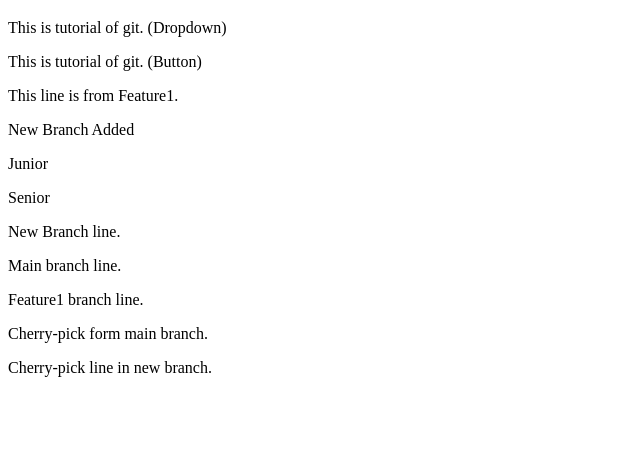
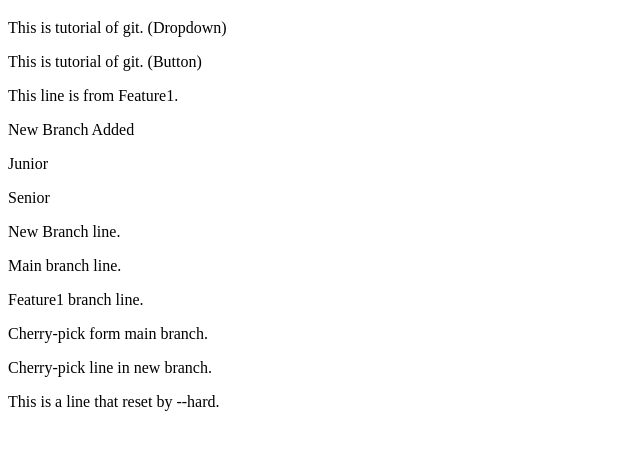
Before and after one commit to Sanyam0786/Git-Tutorial, a plain HTML site: page index.html in a window 1280 px wide. Shown: the part 61-510 px from the top of the page, without its empty margins (0-640 px from the left). Drawn offline with Linux system fonts and the light colour scheme.

Commit message:
Line added for reset --hard

```diff
--- a/index.html
+++ b/index.html
@@ -18,5 +18,6 @@
     <p>Feature1 branch line.</p>
     <p>Cherry-pick form main branch.</p>
     <p>Cherry-pick line in new branch.</p>
+    <p>This is a line that reset by --hard.</p>
 </body>
 </html>
```
